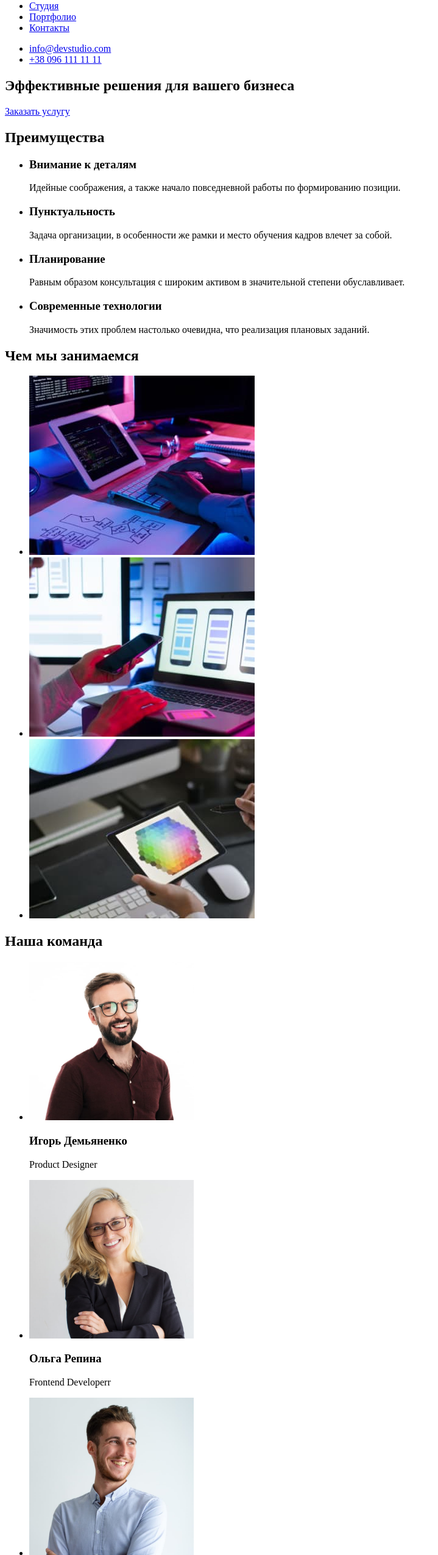
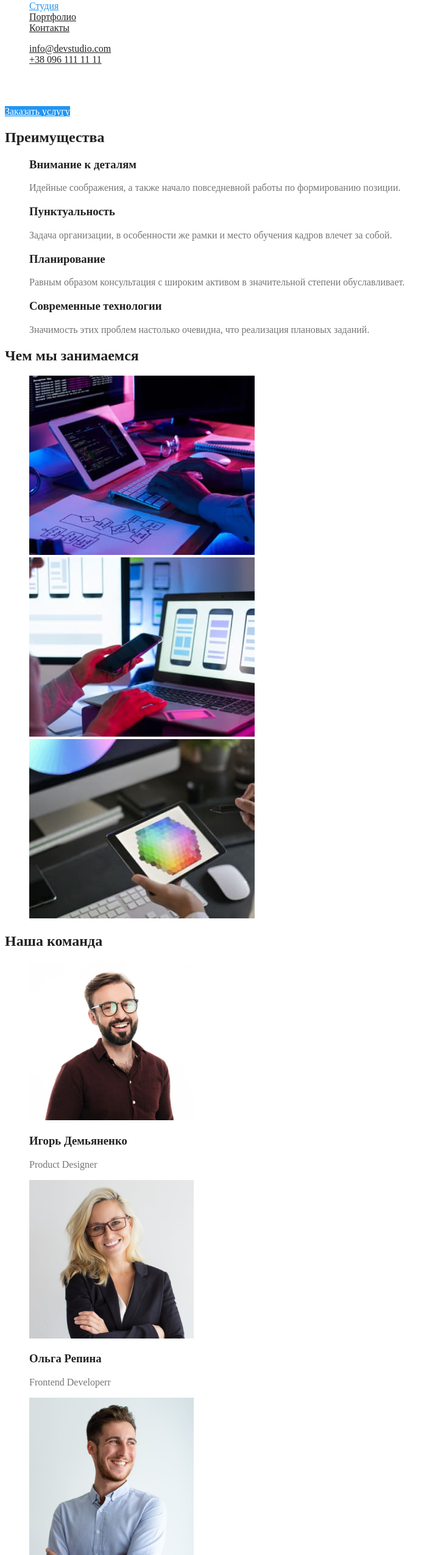
Before and after one commit to SofiaProtsiv/goit-markup-hw-02, a plain HTML site: page index.html in a window 1280 px wide. Shown: the part 49-2599 px from the top of the page at 61% size, without its empty margins (0-719 px from the left). Drawn offline with Linux system fonts and the light colour scheme.

Commit message:
закінчила з завданням дз2

```diff
--- a/css/style.css
+++ b/css/style.css
@@ -1,12 +1,124 @@
-:root{
-    --primary-text-color: #212121;
-    --title-text-color: #757575;
-    --accent-color: #2196F3;
-    --bg-color: #2F303A;
-    --e-address: rgba(255, 255, 255, 0.6);
-    --address:#FFFFFF;
+:root {
+  --primary-text-color: #212121;
+  --title-text-color: #757575;
+  --accent-color: #2196f3;
+  --bg-color: #2f303a;
+  --e-address: rgba(255, 255, 255, 0.6);
+  --address: #ffffff;
+  --button-two: #f5f4fa;
 }
 
-body{
-    background-color: #FFFFFF;
+ul {
+  list-style: none;
 }
+
+body {
+  background-color: #ffffff;
+}
+
+/* INDEX.HTML */
+
+/* logo */
+
+.logo-style {
+  color: var(--accent-color);
+}
+.logo a {
+  color: var(--primary-text-color);
+}
+
+.logo a:focus,
+.logo a:hover {
+  color: var(--accent-color);
+}
+
+/* header */
+.logo {
+  color: var(--primary-text-color);
+}
+
+/* nav */
+.site-nav .link {
+  color: var(--primary-text-color);
+}
+
+.site-nav .link:hover,
+.site-nav .link:focus {
+  color: var(--accent-color);
+}
+
+.auth-nav .link {
+  color: var(--primary-text-color);
+}
+
+.auth-nav .link:hover,
+.auth-nav .link:focus {
+  color: var(--accent-color);
+}
+
+.site-nav .link.current {
+  color: var(--accent-color);
+}
+/* main */
+
+.hero-title {
+  color: var(--address);
+}
+
+/* section */
+
+.section-title {
+  color: var(--primary-text-color);
+}
+
+.section-title h3 {
+  color: var(--title-text-color);
+}
+
+/* features */
+
+.features .title {
+  color: var(--primary-text-color);
+}
+
+.features .text {
+  color: var(--title-text-color);
+}
+
+/* team */
+
+.team .title {
+  color: var(--primary-text-color);
+}
+
+.team .text {
+  color: var(--title-text-color);
+}
+
+/* button  */
+
+.button.primary {
+  color: var(--address);
+  background-color: var(--accent-color);
+}
+
+.button.primary:hover,
+.button.primary:focus {
+  color: var(--accent-color);
+  background-color: var(--address);
+}
+
+.button.secondary {
+  color: var(--primary-text-color);
+  background-color: var(--button-two);
+}
+
+.button.secondary:hover,
+.button.secondary:focus {
+  color: var(--address);
+  background-color: var(--accent-color);
+}
+
+/* PORTFOLIO.HTML */
+
+/* main */
--- a/index.html
+++ b/index.html
@@ -12,88 +12,91 @@
 <body>
     <header>
         <nav>
-            <ul>
+            <ul class="logo">
                 <li><a href="#"><span class="logo-style">Web</span>Studio</a></li>
             </ul>
 
-            <ul>
-                <li><a href="#">Студия</a></li>
-                <li><a href="portfolio.html">Портфолио</a></li>
-                <li><a href="#">Контакты</a></li>
+            <ul class="site-nav list">
+                <li><a href="#" class="link current">Студия</a></li>
+                <li><a href="portfolio.html" class="link">Портфолио</a></li>
+                <li><a href="#" class="link">Контакты</a></li>
             </ul>
         </nav>
-        <ul>
-            <li><a href="mailto:info@devstudio.com">info@devstudio.com</a></li>
-            <li><a href="tel:+380961111111">+38 096 111 11 11</a></li>
+        <ul class="auth-nav list">
+            <li><a href="mailto:info@devstudio.com" class="link">info@devstudio.com</a></li>
+            <li><a href="tel:+380961111111" class="link">+38 096 111 11 11</a></li>
         </ul>
     </header>
 
+    <main>
         <div>
-        <section>
-            <h1>Эффективные решения для вашего бизнеса</h1>
-            <a href="#">Заказать услугу</a>
+            <section class="hero">
+                <h1 class="hero-title">Эффективные решения для вашего бизнеса</h1>
+                <a href="#" class="button primary">Заказать услугу</a>
             </section>
         </div>
 
-    <section>
-        <h2>Преимущества</h2>
-        <ul>
+        <section class="section">
+            <h2 class="section-title">Преимущества</h2>
+            <ul class="features list">
                 <li>
-                <h3>Внимание к деталям</h3>
-                <p>Идейные соображения, а также начало повседневной работы по формированию позиции.</p>
+                    <h3 class="title">Внимание к деталям</h3>
+                    <p class="text">Идейные соображения, а также начало повседневной работы по формированию позиции.</p>
                 </li>
                 <li>
-                <h3>Пунктуальность</h3>
-                <p>Задача организации, в особенности же рамки и место обучения кадров влечет за собой.</p>
+                    <h3 class="title">Пунктуальность</h3>
+                    <p class="text">Задача организации, в особенности же рамки и место обучения кадров влечет за собой.
+                    </p>
                 </li>
                 <li>
-                <h3>Планирование</h3>
-                <p>Равным образом консультация с широким активом в значительной степени обуславливает.</p>
+                    <h3 class="title">Планирование</h3>
+                    <p class="text">Равным образом консультация с широким активом в значительной степени обуславливает.
+                    </p>
                 </li>
                 <li>
-                <h3>Современные технологии</h3>
-                <p>Значимость этих проблем настолько очевидна, что реализация плановых заданий.</p>
+                    <h3 class="title">Современные технологии</h3>
+                    <p class="text">Значимость этих проблем настолько очевидна, что реализация плановых заданий.</p>
                 </li>
             </ul>
         </section>
 
-    <section>
-        <h2>Чем мы занимаемся</h2>
-        <ul>
+        <section class="section">
+            <h2 class="section-title">Чем мы занимаемся</h2>
+            <ul class="work">
                 <li><img src="./images/img1.jpg" alt="Пример работы" width="370"></li>
                 <li><img src="./images/img2.jpg" alt="Пример работы" width="370"></li>
                 <li><img src="./images/img3.jpg" alt="Пример работы" width="370"></li>
             </ul>
         </section>
 
-    <section>
-        <h2>Наша команда</h2>
-        <ul>
+        <section class="section">
+            <h2 class="section-title">Наша команда</h2>
+            <ul class="team">
                 <li>
                     <img src="./images/team1.jpg" alt="Игорь Демьяненко" width="270">
-                <h3>Игорь Демьяненко</h3>
-                <p lang="en">Product Designer</p>
+                    <h3 class="title">Игорь Демьяненко</h3>
+                    <p lang="en" class="text">Product Designer</p>
                 </li>
                 <li>
                     <img src="./images/team2.jpg" alt="Ольга Репина" width="270">
-                <h3>Ольга Репина</h3>
-                <p lang="en">Frontend Developerr</p>
+                    <h3 class="title">Ольга Репина</h3>
+                    <p lang="en" class="text">Frontend Developerr</p>
                 </li>
                 <li>
                     <img src="./images/team3.jpg" alt="Николай Тарасов" width="270">
-                <h3>Николай Тарасов</h3>
-                <p lang="en">Marketing</p>
+                    <h3 class="title">Николай Тарасов</h3>
+                    <p lang="en" class="text">Marketing</p>
                 </li>
                 <li>
                     <img src="./images/team4.jpg" alt="Михаил Ермаков" width="270">
-                <h3>Михаил Ермаков</h3>
-                <p lang="en">UI Designer</p>
+                    <h3 class="title">Михаил Ермаков</h3>
+                    <p lang="en" class="text">UI Designer</p>
                 </li>
             </ul>
         </section>
-
+    </main>
     <footer>
-        <ul>
+        <ul class="">
             <li><a href="#"><span>Web</span>Studio</a></li>
         </ul>
         <address>
```
Also changed, not shown: portfolio.html (+16 -16 lines), images/portfolio2.jpg (renamed from images/portfolio 2.jpg). Lines whose indentation alone changed are shown as unchanged.
